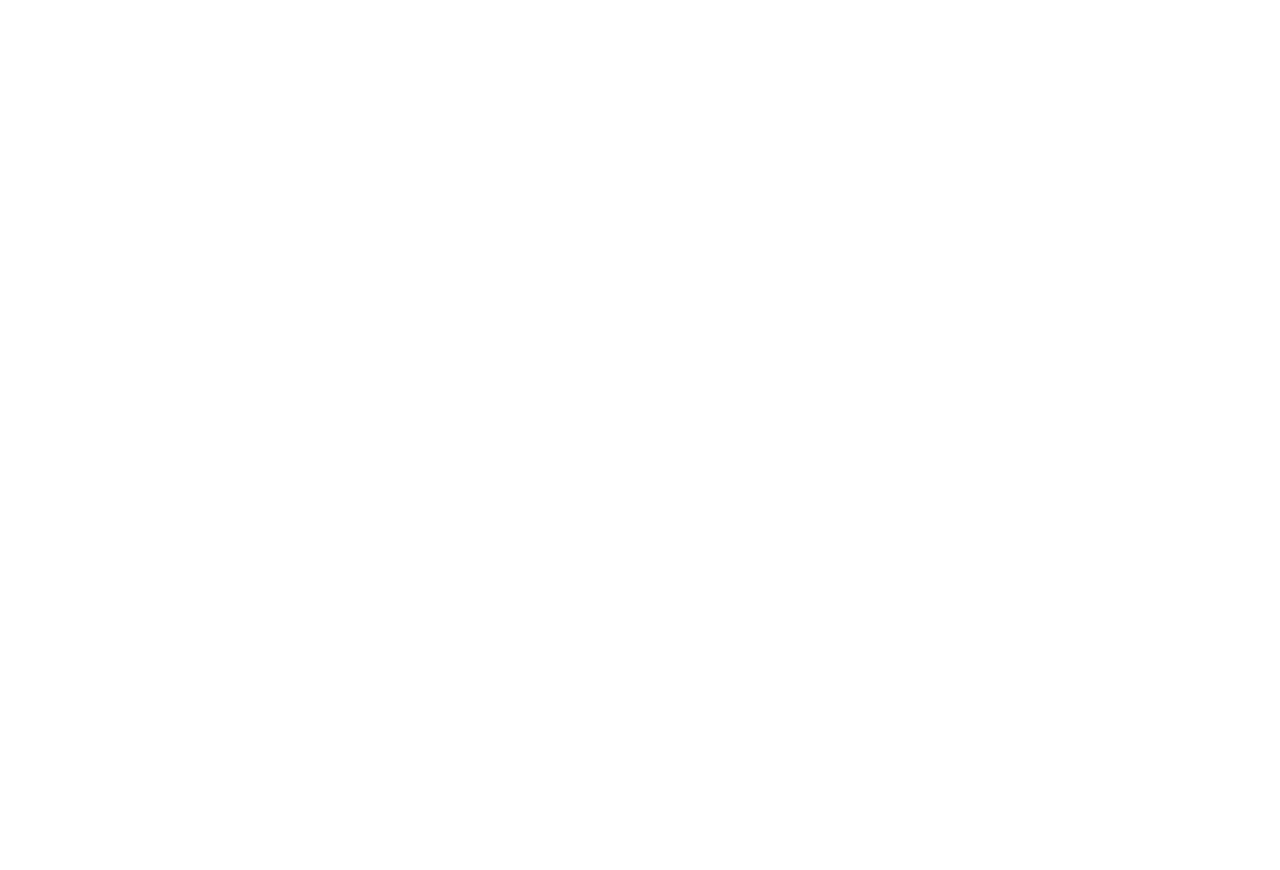
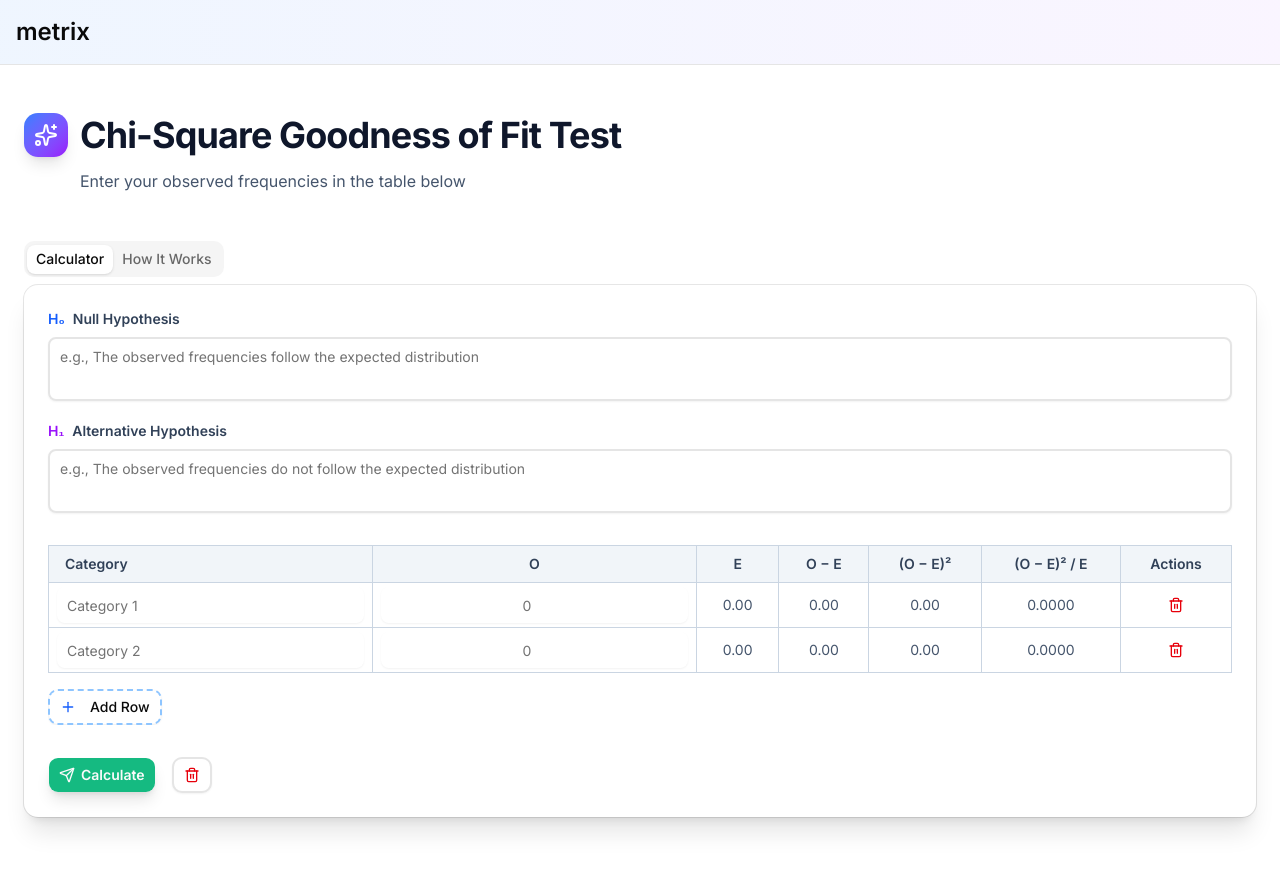
Before and after one commit to raffiMartin069/metrix, a Next.js app: page / in a window 1280 px wide. Shown: the top 870 px of the page. Before the commit the page ends 800 px from the top, so only its background shows below. Built offline with nearby package versions, Linux system fonts and the light colour scheme.

Commit message:
@chore: called the chisquare file in the root for the mean time to redirect users directly to chisquare good of fit test page

```diff
--- a/app/page.tsx
+++ b/app/page.tsx
@@ -1,5 +1,9 @@
+import ChiSquare from "./chisquare/page";
+
 export default function Home() {
   return (
-    <div></div>
+    <div>
+      <ChiSquare />
+    </div>
   );
 }
```
